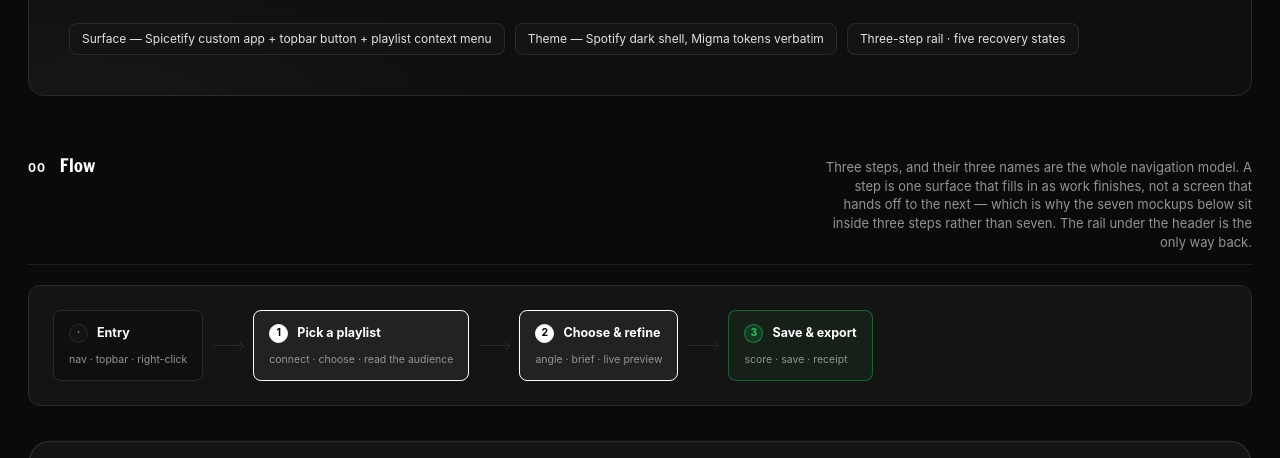
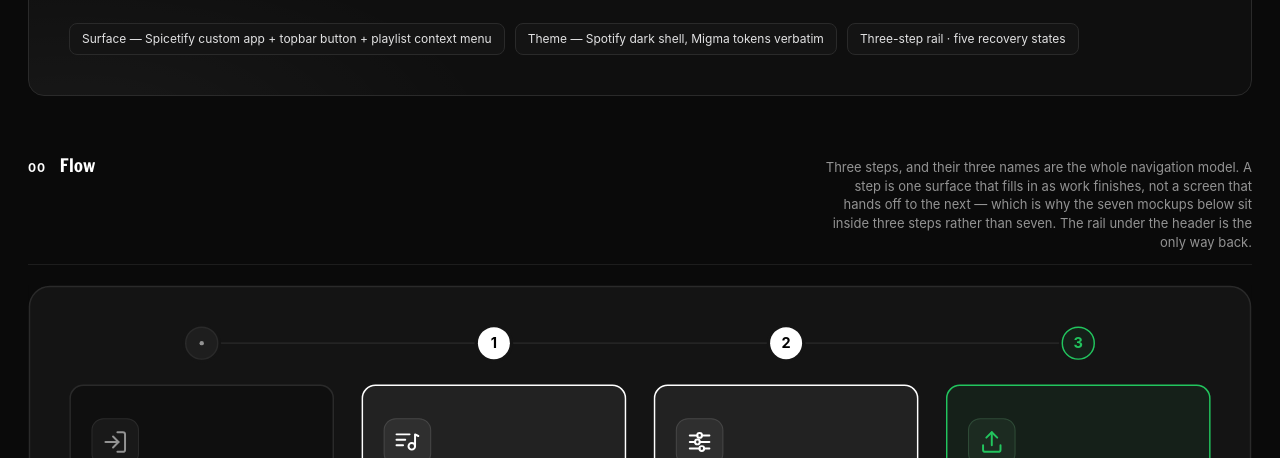
Before and after one commit to Nitish-1303/Migma, a plain HTML site: page wireframe/index.html in a window 1280 px wide. Shown: the part 342-800 px from the top of the page. Drawn offline with Linux system fonts and the light colour scheme.

Commit message:
docs: drop the compact strip from the Flow section
Two drawings of the same pipeline sat one above the other. The illustrated one
says what happens at each stop, so the strip was the redundant half. Its CSS
went with it - .flow, .node, .nhd, .nbadge and .arw had no other use.

```diff
--- a/wireframe/index.html
+++ b/wireframe/index.html
@@ -255,30 +255,10 @@ td{padding:8px 8px 8px 0;border-top:1px solid var(--lineS);color:var(--tx2);vert
 td b{color:var(--tx);font-weight:600}
 code{font-family:ui-monospace,'SFMono-Regular','Cascadia Code',Consolas,monospace;font-size:11.5px;color:#e2e2e3;background:rgba(255,255,255,.07);padding:1px 5px;border-radius:4px}
 
-/* Nodes never shrink, so no label can ever wrap mid-phrase; the strip scrolls instead. */
-.flow{display:flex;align-items:stretch;gap:10px;flex-wrap:nowrap;overflow-x:auto;padding:24px;border:1px solid var(--line);border-radius:var(--r3);background:var(--s1)}
-.node{flex:0 0 auto;display:flex;flex-direction:column;gap:9px;padding:13px 15px;font-size:12px;
- border:1px solid var(--line);border-radius:var(--r2);background:var(--canvas)}
-.node .nhd{display:flex;align-items:center;gap:9px}
-.node b{font-size:12.5px;white-space:nowrap}
-.node s{text-decoration:none;margin-top:auto;font-size:10.5px;color:var(--tx3);white-space:nowrap}
-/* The ordinal is a marker, not part of the step's name — same treatment the app's rail gives it. */
-.nbadge{flex:none;display:inline-flex;align-items:center;justify-content:center;width:19px;height:19px;
- border:1px solid var(--line);border-radius:999px;background:var(--s1);
- color:var(--tx3);font-size:10.5px;font-weight:700;line-height:1}
-.node.key{border-color:#fff;background:rgba(255,255,255,.06)}
-.node.key .nbadge{border-color:#fff;background:#fff;color:#000}
-.node.term{border-color:rgba(34,197,94,.4);background:rgba(34,197,94,.07)}
-.node.term .nbadge{border-color:rgba(34,197,94,.5);background:rgba(34,197,94,.16);color:var(--ok)}
-/* Drawn rather than typed: a rule plus a chevron sits on the node centre exactly, at any font fallback. */
-.arw{flex:none;align-self:center;display:flex;align-items:center;width:30px}
-.arw::before{content:"";flex:1;height:1px;background:var(--s3)}
-.arw::after{content:"";flex:none;width:5px;height:5px;margin-left:-4px;transform:rotate(45deg);
- border-top:1px solid var(--s3);border-right:1px solid var(--s3)}
-/* The same flow drawn out per step. Inline SVG rather than a linked file, so the standalone
+/* The flow, one card per step. Inline SVG rather than a linked file, so the standalone
    build keeps zero external subresources; the viewBox is cropped to the panel, inset 2px so
    the container's own stroke is not clipped. Geometry is baked, so it only ever scales. */
-.hiw{display:block;width:100%;height:auto;margin-top:14px}
+.hiw{display:block;width:100%;height:auto}
 
 /* ---------- fidelity toggle ---------- */
 .bar-top{position:sticky;top:0;z-index:40;display:flex;align-items:center;gap:12px;padding:11px 16px;margin:-44px -28px 30px;
@@ -327,27 +307,6 @@ code{font-family:ui-monospace,'SFMono-Regular','Cascadia Code',Consolas,monospac
     <p>Three steps, and their three names are the whole navigation model. A step is one surface that fills
     in as work finishes, not a screen that hands off to the next — which is why the seven mockups below sit
     inside three steps rather than seven. The rail under the header is the only way back.</p></div>
-  <div class="flow">
-    <div class="node">
-      <div class="nhd"><span class="nbadge">·</span><b>Entry</b></div>
-      <s>nav · topbar · right-click</s>
-    </div>
-    <span class="arw" aria-hidden="true"></span>
-    <div class="node key">
-      <div class="nhd"><span class="nbadge">1</span><b>Pick a playlist</b></div>
-      <s>connect · choose · read the audience</s>
-    </div>
-    <span class="arw" aria-hidden="true"></span>
-    <div class="node key">
-      <div class="nhd"><span class="nbadge">2</span><b>Choose &amp; refine</b></div>
-      <s>angle · brief · live preview</s>
-    </div>
-    <span class="arw" aria-hidden="true"></span>
-    <div class="node term">
-      <div class="nhd"><span class="nbadge">3</span><b>Save &amp; export</b></div>
-      <s>score · save · receipt</s>
-    </div>
-  </div>
   <svg class="hiw" viewBox="118 292 1684 648" role="img" aria-labelledby="hiwT hiwD">
     <title id="hiwT">How it works — the three steps drawn out</title>
     <desc id="hiwD">Four cards left to right on a connector line: Entry, step 1 Pick a playlist, step 2 Choose
```
